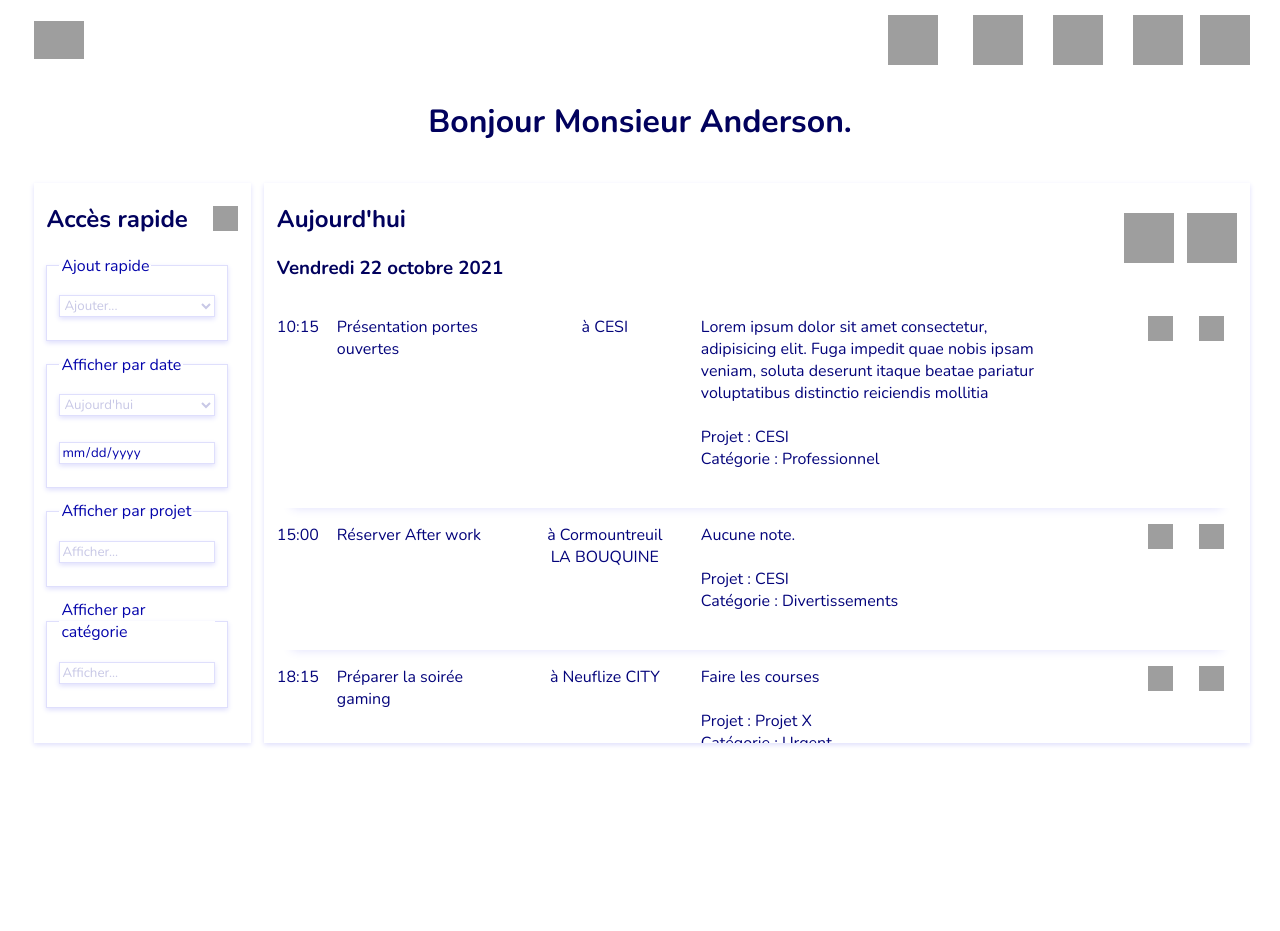
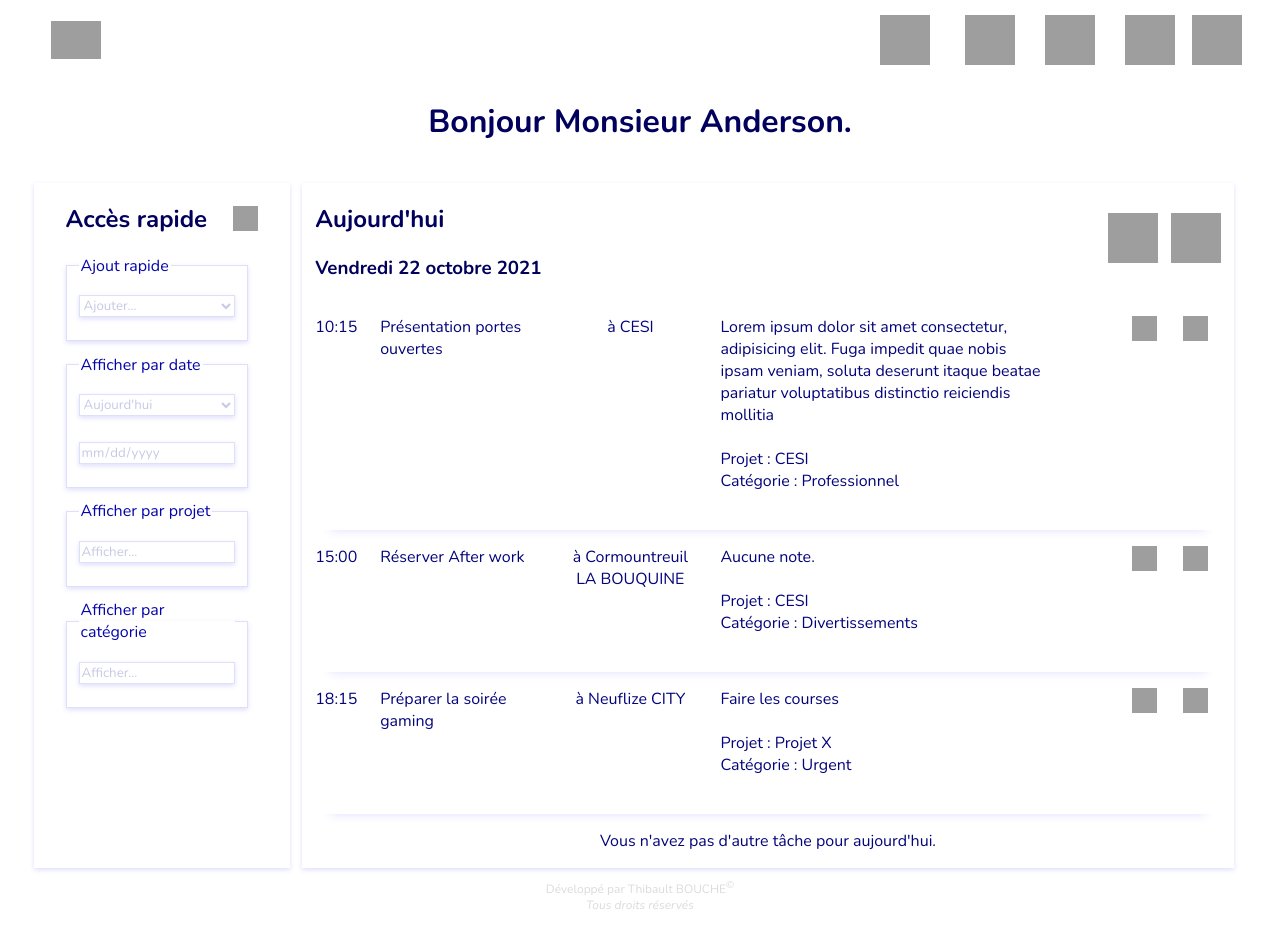
Before and after one commit to Nemamiah/todolist, a PHP site: page / in a window 1280 px wide. Before the commit the page ends 746 px from the top, so only its background shows below. Run offline with PHP 8.4, Linux system fonts and the light colour scheme; grey boxes are pictures that could not be loaded.

Commit message:
testSQLphpConnect

```diff
--- a/base.css
+++ b/base.css
@@ -7,25 +7,6 @@
 
 .b{
     border: 1px solid blue;
-}
-
-/* base */
-
-
-.h75{
-    height:75vh;
-}
-
-.m1em{
-    margin-block-start: 1em;
-    margin-block-end: 1em;
-    margin-inline-start: 0px;
-    margin-inline-end: 0px;
-}
-
-.mtPage{
-    margin-top: 100px;
-    margin-bottom:40px;
 }
 
 /* flex */
@@ -79,15 +60,19 @@
 }
 
 .gtc{
-    grid-template-columns: 50px repeat(auto-fit, minmax(12vw, 1fr));
+    grid-template-columns: 55px repeat(auto-fit, minmax(50px, 1fr));
 }
 
 .gtc2{
-    grid-template-columns: 20vw repeat(auto-fit, minmax(12vw, 1fr));
+    grid-template-columns: 20vw 1fr;
 }
 
 .gc2s{
     grid-column: 2 span;
+}
+
+.gc2{
+    grid-column: 2;
 }
 /* margin */
 
@@ -137,14 +122,13 @@
     margin-left: 1vw;
 }
 
+.ml2{
+    margin-left: 2vw;
+}
+
 .mlr1p{
     margin-left: 10px;
     margin-right: 5px;
-}
-
-.mlr18{
-    margin-left:18vw;
-    margin-right: 2vw;;
 }
 
 .mr10p{
@@ -181,6 +165,9 @@
 
 
 /* padding */
+.p10p{
+    padding: 10px
+}
 
 .ptb10{
     padding-top:10px;
@@ -213,10 +200,13 @@
     padding-bottom: 2vw;
 }
 
+/* Width & Height */
 
+.wh100{
+    width: 100%;
+    height: 100%;
+}
 
-
-/* Width & Height */
 .wh30p{
     width:30px;
     height: 30px;
@@ -256,10 +246,6 @@
     width:45vw
 }
 
-.w75{
-    width: 75vw;
-}
-
 .w270{
     width: 270px;
 }
@@ -268,6 +254,7 @@
 .mw75p{
     max-width: 75px;
 }
+
 /* Position */
 .absolute{
     position:absolute;
@@ -293,8 +280,16 @@
     position:static;
 }
 
+.sticky{
+    position: sticky;
+}
+
 .top{
     top: 0;
+}
+
+.left{
+    left:0
 }
 
 .bottom{
--- a/color.css
+++ b/color.css
@@ -18,6 +18,10 @@ select{
 }
 
 input {
+  color: #0404ab;
+}
+
+input:focus {
   color: #0404ab;
 }
 
@@ -58,6 +62,10 @@ input[type="date"]::-webkit-calendar-picker-indicator {
   -webkit-appearance: none;
 }
 
-/* #testCalendar:after{
+/* #calendar:after{
   content: url('https://cdn-icons-png.flaticon.com/512/5885/5885054.png width="25" height="25"');
 }  */
+
+#calendar{
+  color:rgb(200 200 230);
+}
--- a/index.html
+++ b/index.html
@@ -21,14 +21,14 @@
     <title>Mytotool : Votre todolist par SAFRIO</title>
   </head>
 
-  <body>
-    <header class="flex spaceB alignC mlr2 fixed headerFixed bgWhite top">
+  <body class="">
+    <header class="flex spaceB alignC mlr2 fixed headerFixed bgWhite top left">
       <a href="#" onclick="reloadAccueil()"
         ><img
           src="https://www.clipartmax.com/png/full/106-1064080_blue-check-mark-symbol.png"
           alt="Logo Mytotool"
           title="Mytotool"
-          class="w50p"
+          class="w50p ml2"
       /></a>
 
       <div class="flex flexE cgap10 alignC mlrTab">
@@ -62,11 +62,11 @@
         </div>
 
         <nav class="navMob mlr2">
-          <a href="#">
+          <a class="flex" href="./connect.php">
             <img
               src="https://image.flaticon.com/icons/png/512/1250/1250272.png"
               alt="Menu Mobile"
-              class="wh50p mlr1"
+              class="wh50p mlr1 p10p"
               title="Menu"
               type="image"
             />
@@ -110,10 +110,10 @@
       </div>
     </header>
 
-    <h1 class="tac mtPage">Bonjour Monsieur Anderson.</h1>
+    <h1 class="tac mlr2 mtPage">Bonjour Monsieur Anderson.</h1>
 
-    <main class="flex spaceB mlr2 flexCTab">
-      <aside class="menuAside bsd scroller fixed">
+    <main class="mlr2 grid gtc2">
+      <aside class="menuAside bsd flex flexC ">
         <section class="w15 plr1">
           <div class="flex spaceB alignC static">
             <h2>Accès rapide</h2>
@@ -175,7 +175,7 @@
               </option>
             </select>
 
-              <input id="testCalendar" class="mtb1 bsd bsdBorder" type="date" />
+              <input id="calendar" class="mtb1 bsd bsdBorder" type="date" />
 
           </fieldset>
 
@@ -223,8 +223,8 @@
         </section>
       </aside>
 
-      <section class="bsd plr1 mlr18 fixed scroller w75">
-        <article class="flex spaceB alignC alignSTab">
+      <section class="bsd gc2 plr1 mlr1 scroller w75">
+        <article class="flex spaceB alignC alignSTab gtr">
           <div>
             <h2 class="">Aujourd'hui</h2>
 
@@ -254,10 +254,10 @@
 
         <article class="flex flexCol">
           <div class="grid gtc cgap10 bsdB">
-            <p class="gr2sTab">10:15</p>
+            <p class="">10:15</p>
             <p class="gc2sTab">Présentation portes ouvertes</p>
-            <p class="tac tacMob gc2sTab">à CESI <br /></p>
-            <p class="grid gc2s">
+            <p class="tac tacMob gc2sTab gcr2">à CESI <br /></p>
+            <p class="gc2s gr">
               Lorem ipsum dolor sit amet consectetur, adipisicing elit. Fuga
               impedit quae nobis ipsam veniam, soluta deserunt itaque beatae
               pariatur voluptatibus distinctio reiciendis mollitia
@@ -266,7 +266,7 @@
               Projet : CESI <br />
               Catégorie : Professionnel <br /><br />
             </p>
-            <div class="m1em flex flexE alignS gc2sTab flexCTab">
+            <div class="m1em flex flexE alignS gc2sTab flexETab">
               <a href="#"
                 ><img
                   src="https://image.flaticon.com/icons/png/512/1250/1250180.png"
@@ -287,13 +287,13 @@
           </div>
 
           <div class="grid gtc cgap10 bsdB">
-            <p class="gr2sTab">15:00</p>
+            <p class="">15:00</p>
             <p class="gc2sTab">Réserver After work</p>
-            <p class="tac tacMob gc2sTab">
+            <p class="tac tacMob gc2sTab gcr2">
               à Cormountreuil <br />
               LA BOUQUINE
             </p>
-            <p class="grid gc2s">
+            <p class="gc2s gr">
               Aucune note.
 
               <br /><br />
@@ -301,7 +301,7 @@
               Catégorie : Divertissements <br /><br />
             </p>
 
-            <div class="m1em flex flexE alignS gc2sTab flexCTab">
+            <div class="m1em flex flexE alignS gc2sTab flexETab">
               <a href="#"
                 ><img
                   src="https://image.flaticon.com/icons/png/512/1250/1250180.png"
@@ -322,10 +322,10 @@
           </div>
 
           <div class="grid gtc cgap10 bsdB">
-            <p class="gr2sTab">18:15</p>
+            <p class="">18:15</p>
             <p class="gc2sTab">Préparer la soirée gaming</p>
-            <p class="tac tacMob gc2sTab">à Neuflize CITY</p>
-            <p class="grid gc2s">
+            <p class="tac tacMob gc2sTab gcr2">à Neuflize CITY</p>
+            <p class="gc2s gr">
               Faire les courses
 
               <br /><br />
@@ -333,7 +333,7 @@
               Catégorie : Urgent <br /><br />
             </p>
 
-            <div class="m1em flex flexE alignS gc2sTab flexCTab">
+            <div class="m1em flex flexE alignS gc2sTab flexETab">
               <a href="#"
                 ><img
                   src="https://image.flaticon.com/icons/png/512/1250/1250180.png"
@@ -359,9 +359,9 @@
         </article>
       </section>
     </main>
-    <!-- <footer class="flex flexC">
-      <p class="tac fixed bottom m0 ptb10"> Co-pirate Thibault BOUCHE <sup>&copy</sup></p>
-    </footer> -->
+    <footer class="flex flexC">
+      <p class="tac bottom m0 ptb10">Développé par Thibault BOUCHE<sup>&copy</sup><br> <em>Tous droits réservés</em></p>
+    </footer>
     <script src="./main.js"></script>
     <script src="./home.js"></script>
 
--- a/main.css
+++ b/main.css
@@ -5,7 +5,21 @@
 }
 
 .scroller {
-    height: 70vh;
+    /* height: auto; */
     overflow-y: scroll;
     scrollbar-width: thin;
   }
+
+/* base */
+
+.m1em{
+    margin-block-start: 1em;
+    margin-block-end: 1em;
+    margin-inline-start: 0px;
+    margin-inline-end: 0px;
+}
+
+.mtPage{
+    margin-top: 100px;
+    margin-bottom:40px;
+}
```
Also changed, not shown: configConnect.php (deleted, +0 -12 lines), connect.js (+66 -26 lines), connect.php (+33 -69 lines), query.css (+38 -7 lines), users.php (+23 -9 lines).
